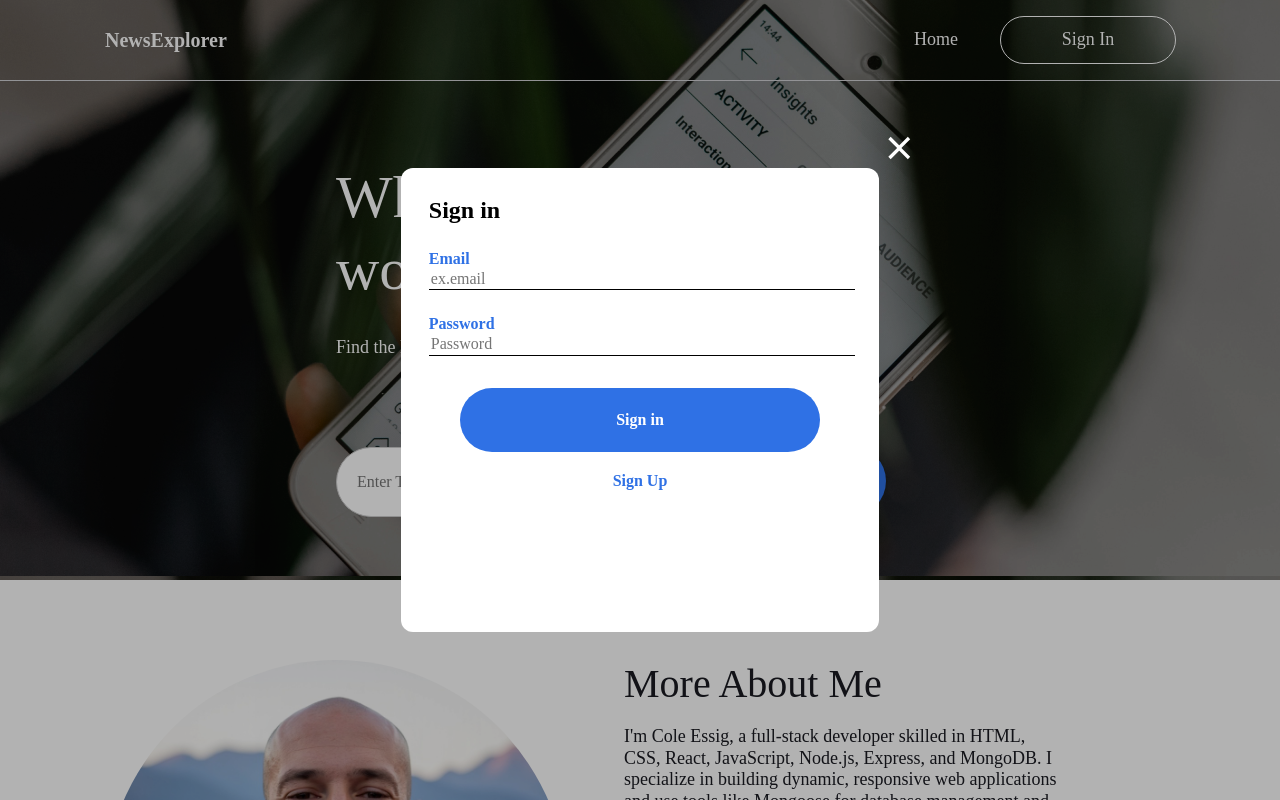
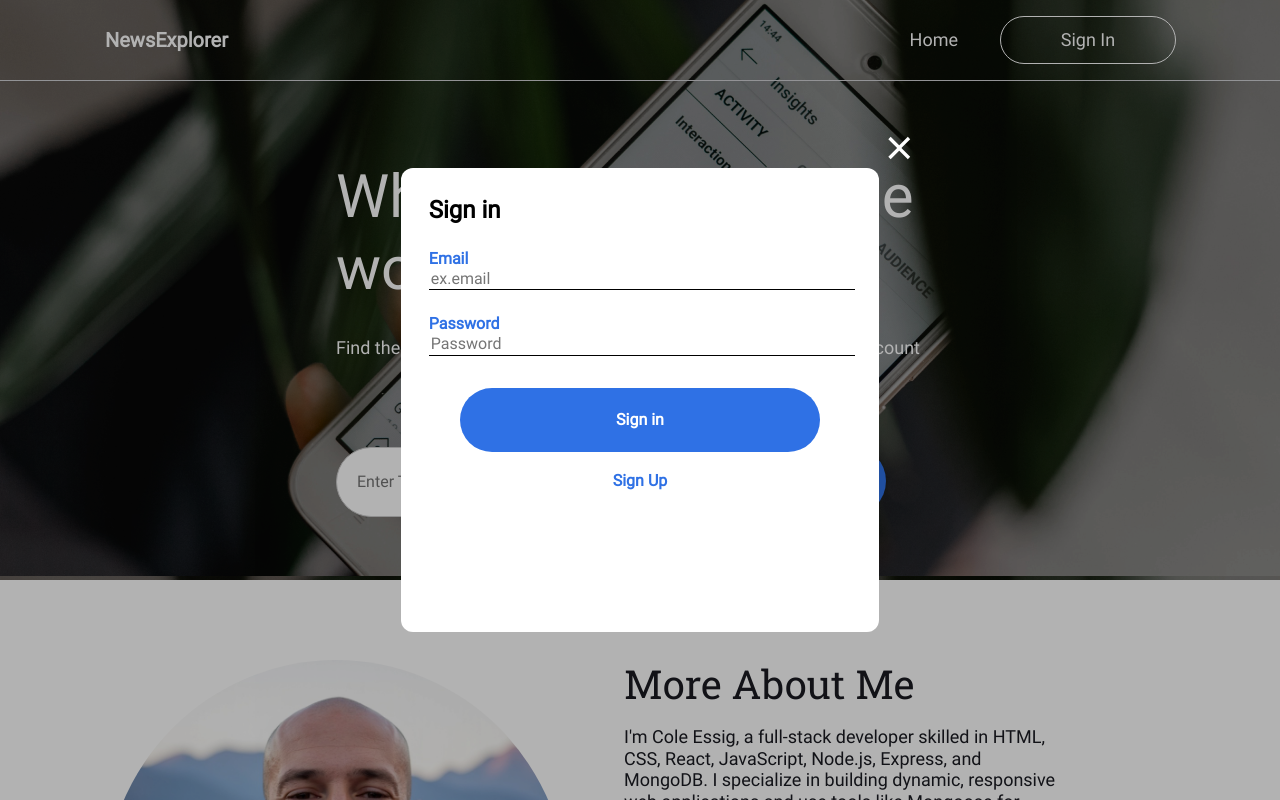
Before and after one commit to cole-essig/se_news_search, a React (Vite) app: page / in a window 1280 px wide. Shown: the top 800 px of the page. Built offline with nearby package versions, Linux system fonts and the light colour scheme.

Commit message:
added fonts to assests and applied to page

```diff
--- a/src/components/About/About.css
+++ b/src/components/About/About.css
@@ -22,6 +22,7 @@
 
 .about__title {
   color: #1A1B22;
+  font-family: "Roboto Slab", 'Times New Roman', Times, serif;
   font-size: 40px;
   font-weight: 400;
   line-height: 1.2;
--- a/src/components/App/App.css
+++ b/src/components/App/App.css
@@ -1,3 +1,13 @@
+@font-face {
+  font-family: "Roboto";
+  src: url(../../assets/roboto-400-regular.woff2);
+}
+
+@font-face {
+  font-family: 'Roboto Slab';
+  src: url(../../assets/roboto-slab-400-regular.woff2);
+}
 .page {
   background-color: #fff;
+  font-family: "Roboto", 'Times New Roman', Times, serif;
 }
```
Also changed, not shown: src/assets/roboto-400-regular.woff2 (added), src/assets/roboto-slab-400-regular.woff2 (added).
